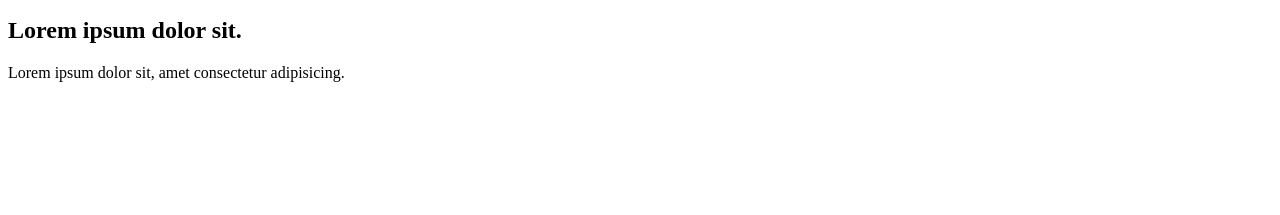
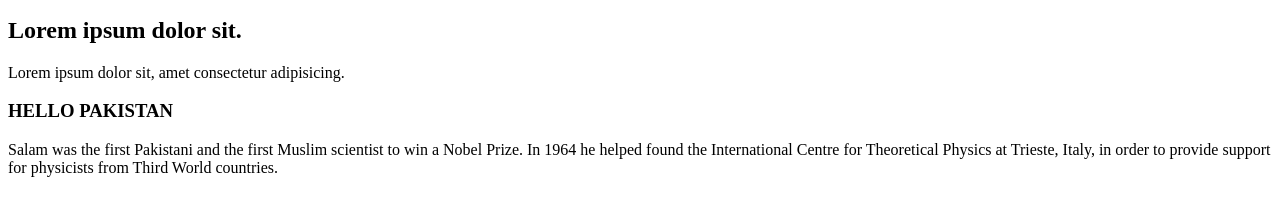
Before and after one commit to Nabeela890/nabeelafatima, a plain HTML site: page index.html in a window 1280 px wide. Shown: the part 101-316 px from the top of the page. Drawn offline with Linux system fonts and the light colour scheme.

Commit message:
add file

```diff
--- a/index.html
+++ b/index.html
@@ -10,5 +10,7 @@
     <p>Lorem ipsum dolor sit, amet consectetur adipisicing elit. Corporis, quam dolorem quod error sed quia!</p>
     <h2>Lorem ipsum dolor sit.</h2>
     <p>Lorem ipsum dolor sit, amet consectetur adipisicing.</p>
+    <h3>HELLO PAKISTAN</h3>
+    <P>Salam was the first Pakistani and the first Muslim scientist to win a Nobel Prize. In 1964 he helped found the International Centre for Theoretical Physics at Trieste, Italy, in order to provide support for physicists from Third World countries.</P>
 </body>
 </html>
```
